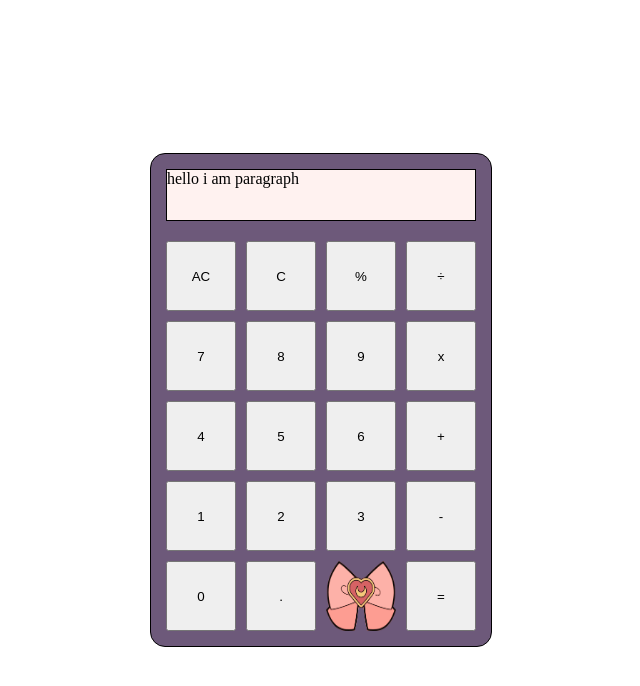
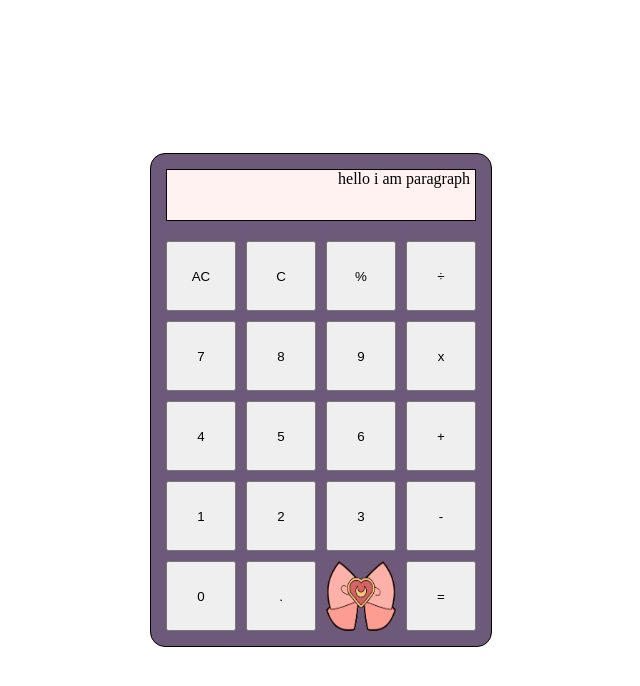
Before and after one commit to hayyc143/top-calculator, a plain HTML site: page index.html in a window 1280 px wide. Shown: the whole page, without its empty margins (319-959 px from the left). Drawn offline with Linux system fonts and the light colour scheme.

Commit message:
Add flex column

```diff
--- a/styles.css
+++ b/styles.css
@@ -24,12 +24,15 @@ main {
   border: 1px solid;
  margin-bottom: 20px;
  padding-right: 5px;
- text-align: right;
  background-color: #fff2f0;
  padding-bottom: 50px;
  display: flex;
+ flex-direction: column;
 }
 
+h1, p {
+  text-align: right;
+}
 
 
 .buttons {
```
